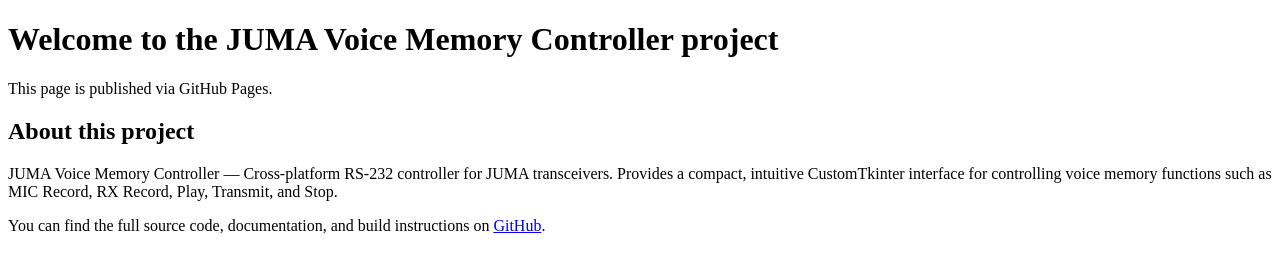
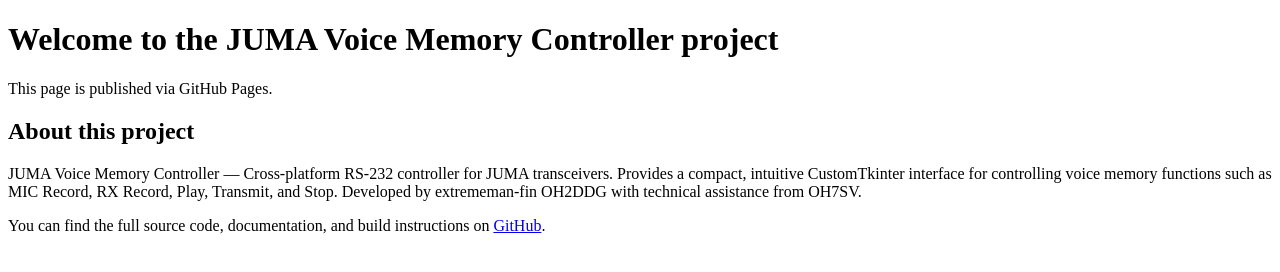
Before and after one commit to extrememan-fin/JUMA-Voice-Memory-Control, a plain HTML site: page index.html in a window 1280 px wide. Drawn offline with Linux system fonts and the light colour scheme.

Commit message:
Update index.html

```diff
--- a/index.html
+++ b/index.html
@@ -12,7 +12,7 @@
     <p>
      JUMA Voice Memory Controller — Cross-platform RS-232 controller for JUMA transceivers.
   Provides a compact, intuitive CustomTkinter interface for controlling voice memory
-  functions such as MIC Record, RX Record, Play, Transmit, and Stop.
+  functions such as MIC Record, RX Record, Play, Transmit, and Stop. Developed by extrememan-fin OH2DDG with technical assistance from OH7SV.
     </p>
 
     <p>
```
